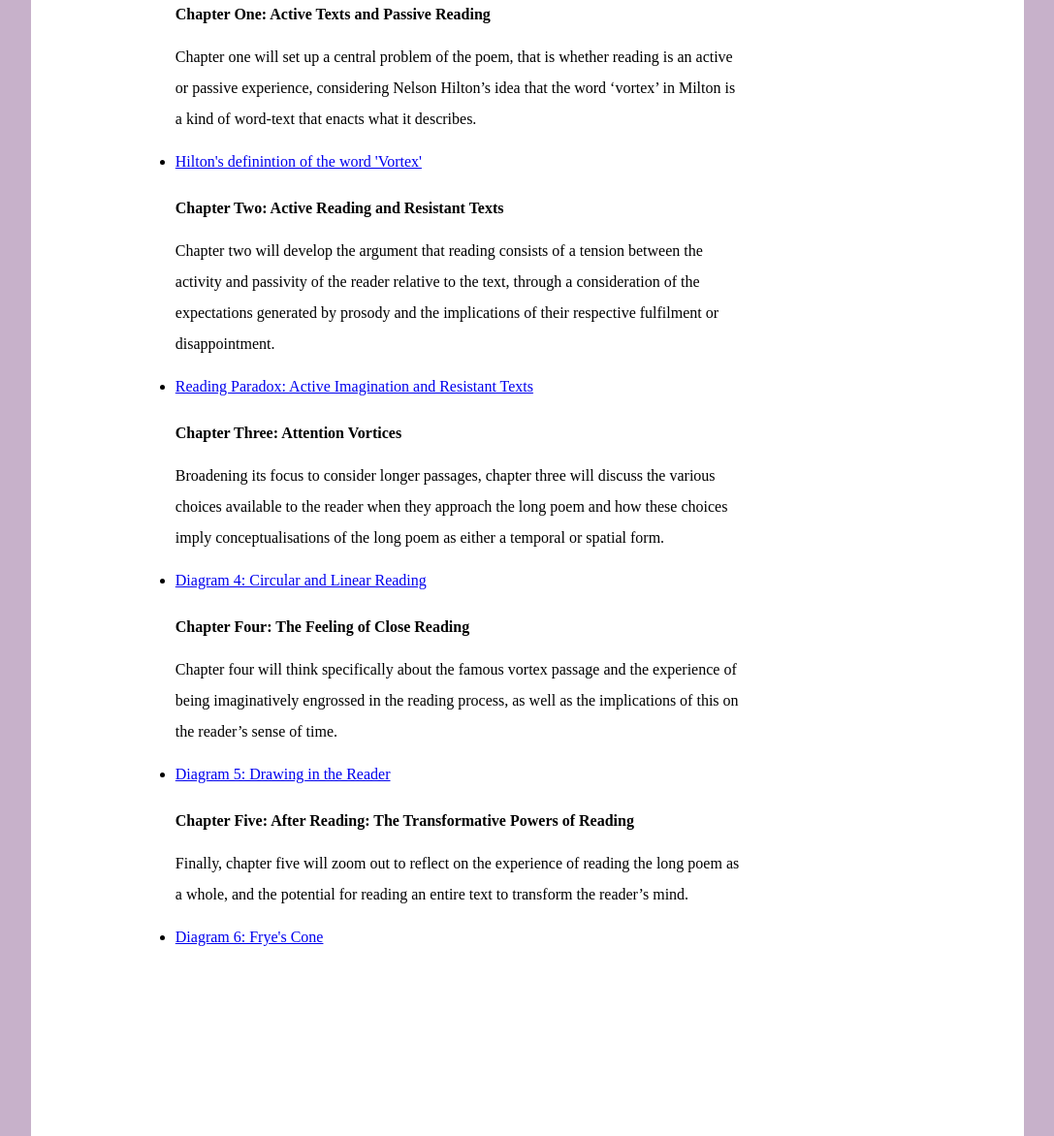
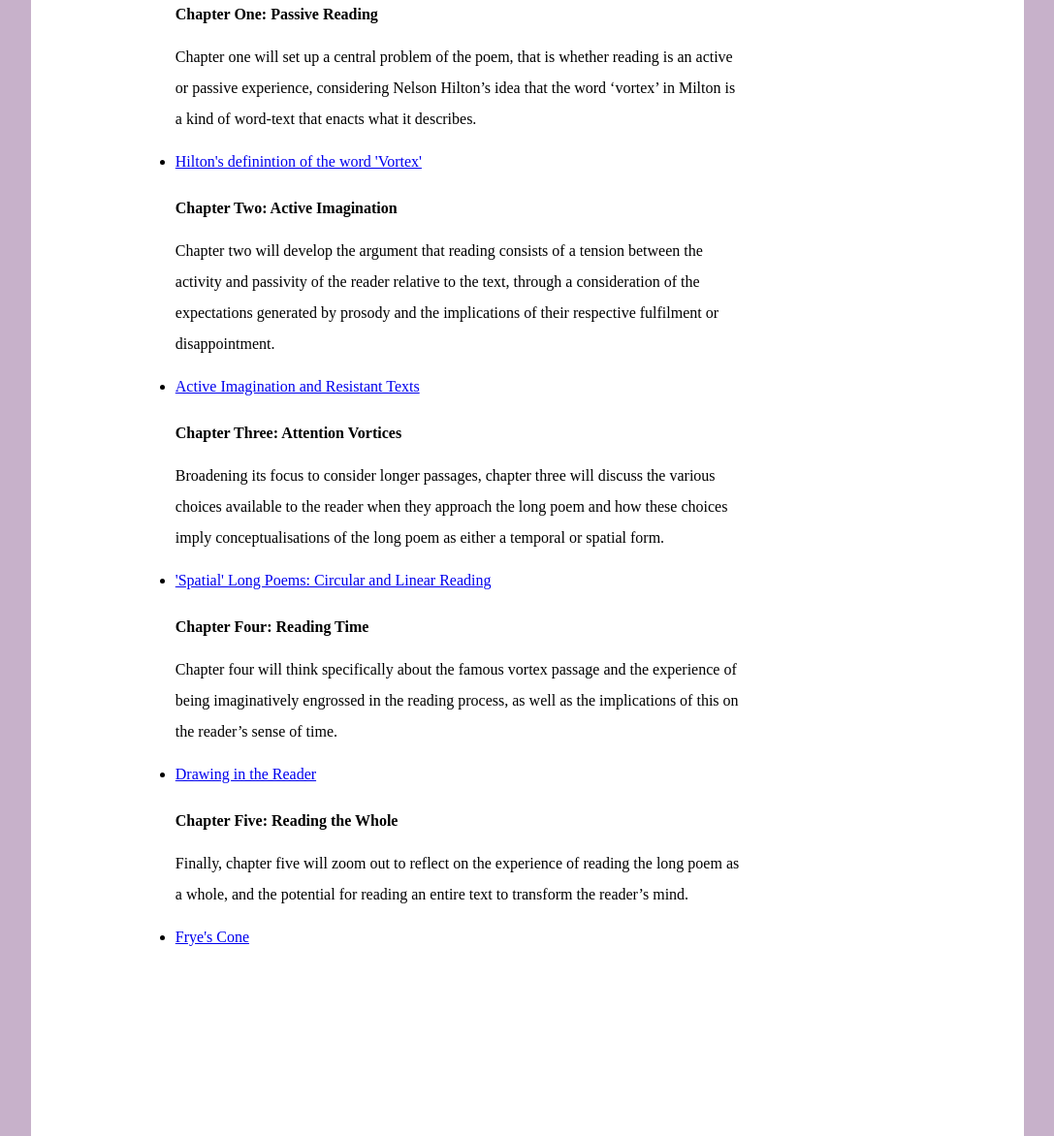
Before and after one commit to catjones23/Vortices-of-Blake, a plain HTML site: page index.html in a window 1280 px wide. Shown: the part 1096-2268 px from the top of the page at 97% size, without its empty margins (104-1191 px from the left). Drawn offline with Linux system fonts and the light colour scheme.

Commit message:
Update index.html
added comments and edited sub-titles.

```diff
--- a/index.html
+++ b/index.html
@@ -9,6 +9,7 @@
 <body>
   <div class="body">
     <div class="title">
+      <!--Index page provides introductory information about the website's organisation and the dissertation essay itself. -->
       <h1>Blake's Vortex and Analogies of Reading in <i>Milton: A Poem in Two Books</i></h1>
     </div>
     <br>
@@ -20,33 +21,33 @@
       <p>The following diagrams correlate to arguments set out within the body of the dissertation. They are intended to be viewed after reading these critical arguments and before proceeding to the discussion sections.</p>
     </div>
     <br><br><br><br><br><br>
-
+    <!--The 'contents' div lists the diagram links with short chapter summaries taken from the dissertation's introduction. -->
     <div class="contents">
       <h2>Digital Diagrams</h2>
           <p>
               <ul>
-                <b>Chapter One: Active Texts and Passive Reading</b>
+                <b>Chapter One: Passive Reading</b>
                   <br>
                   <p>Chapter one will set up a central problem of the poem, that is whether reading is an active or passive experience, considering Nelson Hilton’s idea that the word ‘vortex’ in Milton is a kind of word-text that enacts what it describes. </p>
                       <li><a href='ch_one/D1.html'>Hilton's definintion of the word 'Vortex'</a></li>
                   <br>
-                <b>Chapter Two: Active Reading and Resistant Texts</b>
+                <b>Chapter Two: Active Imagination</b>
                 <p>Chapter two will develop the argument that reading consists of a tension between the activity and passivity of the reader relative to the text, through a consideration of the expectations generated by prosody and the implications of their respective fulfilment or disappointment.</p>
-                      <li><a href='ch_one/D2.html'>Reading Paradox: Active Imagination and Resistant Texts</a></li>
+                      <li><a href='ch_one/D2.html'>Active Imagination and Resistant Texts</a></li>
                   <br>
                 <b>Chapter Three: Attention Vortices</b>
                 <br>
                 <p>Broadening its focus to consider longer passages, chapter three will discuss the various choices available to the reader when they approach the long poem and how these choices imply conceptualisations of the long poem as either a temporal or spatial form. </p>
-                  <li><a href='ch_two/D4.html'>Diagram 4: Circular and Linear Reading</a></li>
+                  <li><a href='ch_two/D4.html'>'Spatial' Long Poems: Circular and Linear Reading </a></li>
                 <br>
-                <b>Chapter Four: The Feeling of Close Reading</b>
+                <b>Chapter Four: Reading Time</b>
                   <br>
                 <p>Chapter four will think specifically about the famous vortex passage and the experience of being imaginatively engrossed in the reading process, as well as the implications of this on the reader’s sense of time.</p>
-                    <li><a href='ch_three/D5.html'>Diagram 5: Drawing in the Reader</a></li>
+                    <li><a href='ch_three/D5.html'>Drawing in the Reader</a></li>
                   <br>
-                <b>Chapter Five: After Reading: The Transformative Powers of Reading</b>
+                <b>Chapter Five: Reading the Whole</b>
                 <p>Finally, chapter five will zoom out to reflect on the experience of reading the long poem as a whole, and the potential for reading an entire text to transform the reader’s mind.</p>
-                    <li><a href='ch_three/D6.html'>Diagram 6: Frye's Cone</a></li>
+                    <li><a href='ch_three/D6.html'>Frye's Cone</a></li>
               </ul>
             <p>
             <br>
```
